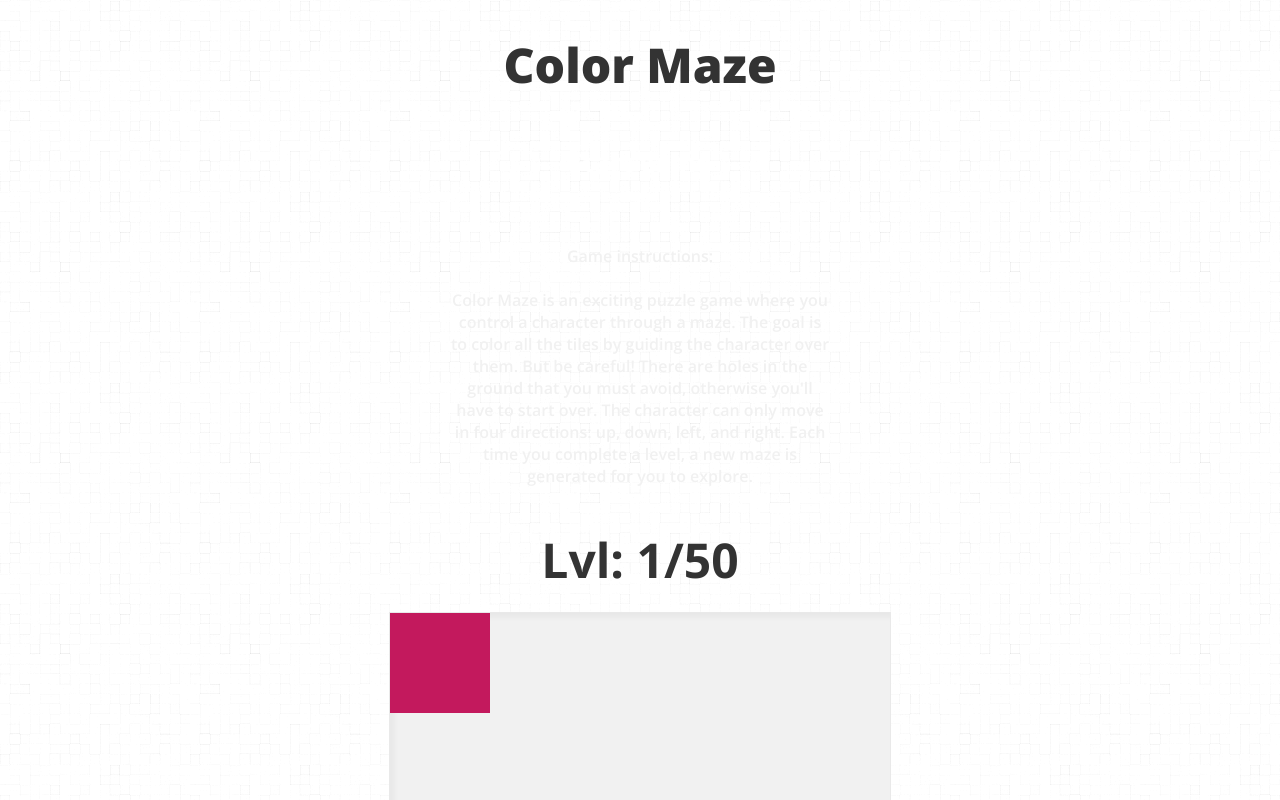
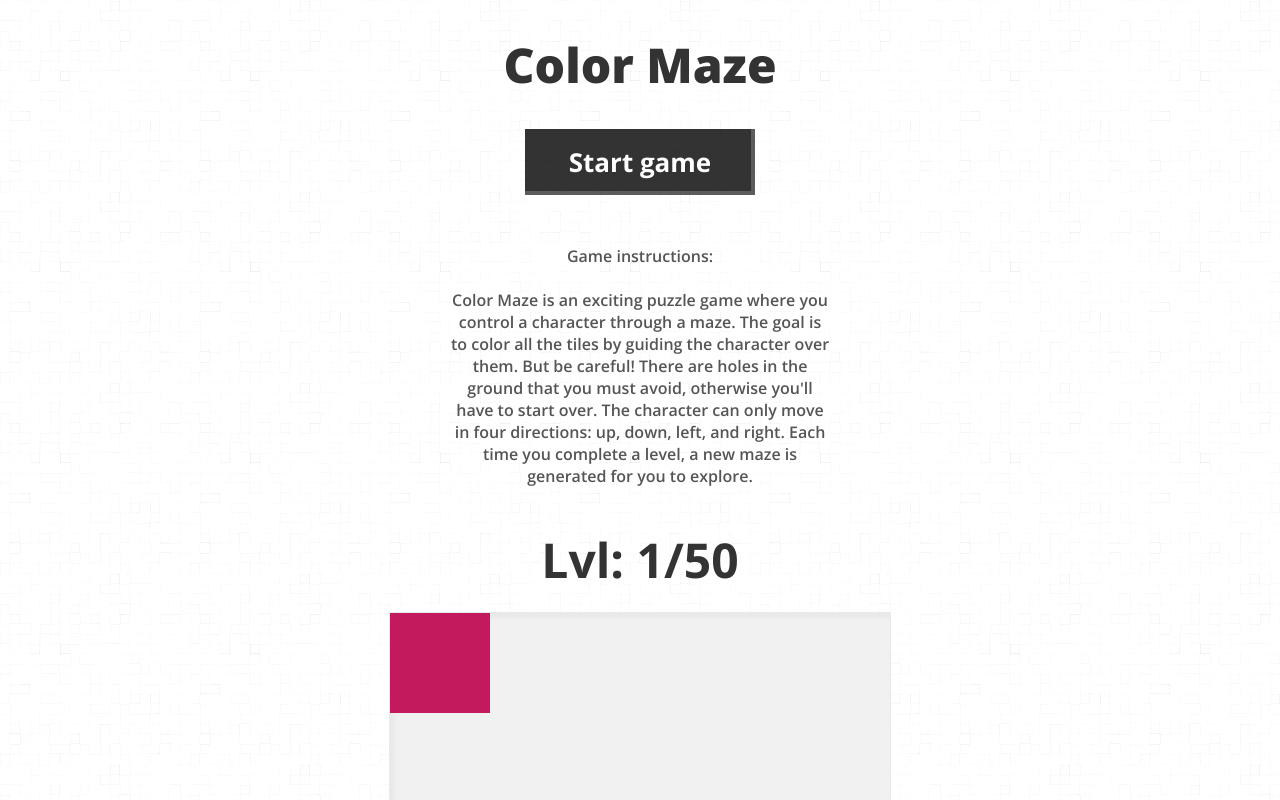
Before and after one commit to kandersson135/colormaze, a plain HTML site: page index.html in a window 1280 px wide. Shown: the top 800 px of the page. Drawn offline with nearby package versions, Linux system fonts and the light colour scheme.

Commit message:
Update main.css

```diff
--- a/css/main.css
+++ b/css/main.css
@@ -25,8 +25,8 @@ body {
 }
 
 #start-button {
-  background-color: rgba(255, 255, 255, 0.1);
-  box-shadow: inset -2px -2px 0 2px rgba(255, 255, 255, 0.1);
+  background-color: rgba(0, 0, 0, 0.8);
+  box-shadow: inset -2px -2px 0 2px rgba(255, 255, 255, 0.2);
   color: #fff;
   display: block;
   font-size: 26px;
@@ -68,7 +68,7 @@ body {
   width: 380px;
 }
 #how-to-play p {
-  color: #f1f1f1;
+  color: #555;
   font-weight: 600;
 }
 
```
